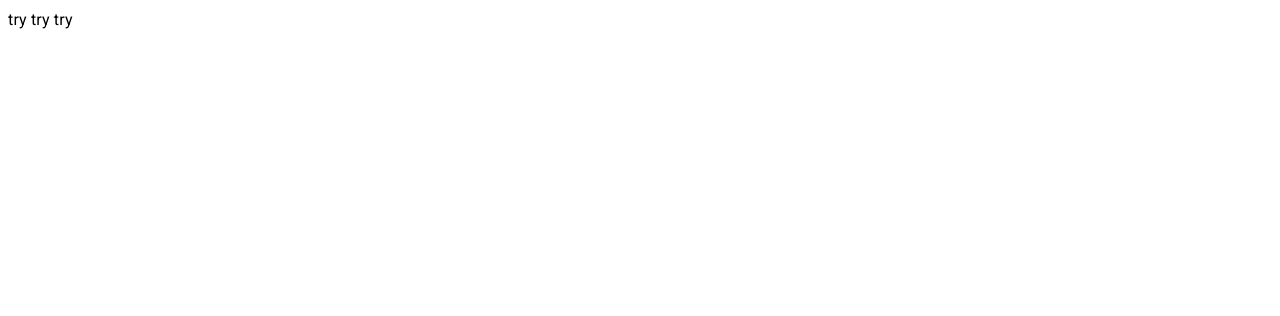
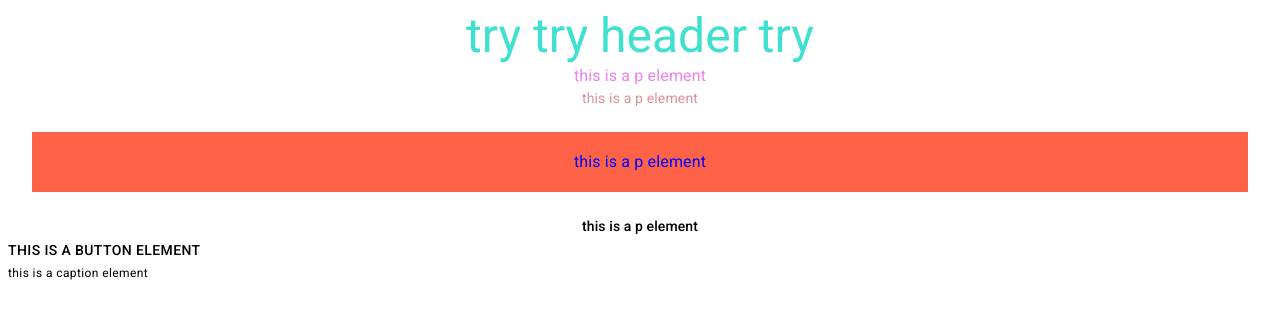
Before and after one commit to psyBeth/rc19-material-ui, a React (Create React App) app: page / in a window 1280 px wide. Shown: the top 316 px of the page. Built offline with nearby package versions, Linux system fonts and the light colour scheme.

Commit message:
typography MUI

```diff
--- a/src/components/TypoButtons.jsx
+++ b/src/components/TypoButtons.jsx
@@ -3,7 +3,30 @@ import Typography from '@mui/material/Typography';
 const TypoButtons = () => {
     return (
         <div>
-            <Typography>try try try</Typography>
+            <Typography variant="h3" color="turquoise" align='center'>try try header try</Typography>
+
+            <Typography variant="body1" color="violet" align='center'>this is a p element</Typography>
+
+            <Typography variant="body2" color="#dc909c" align='center'>this is a p element</Typography>
+
+            <Typography
+                variant="subtitle1"
+                align='center'
+                sx={{ color: "blue", backgroundColor: "tomato", p: 2, m: 3 }}
+            >
+                this is a p element
+            </Typography>
+
+            {/* h6 */}
+            <Typography variant="subtitle2" align='center'>this is a p element</Typography>
+
+            {/* span */}
+            <Typography variant="button" align='center'>this is a button element</Typography>
+
+            <div>
+            {/* span */}
+            <Typography variant="caption" align='center'>this is a caption element</Typography>
+            </div>
         </div>
     )
 };
```
